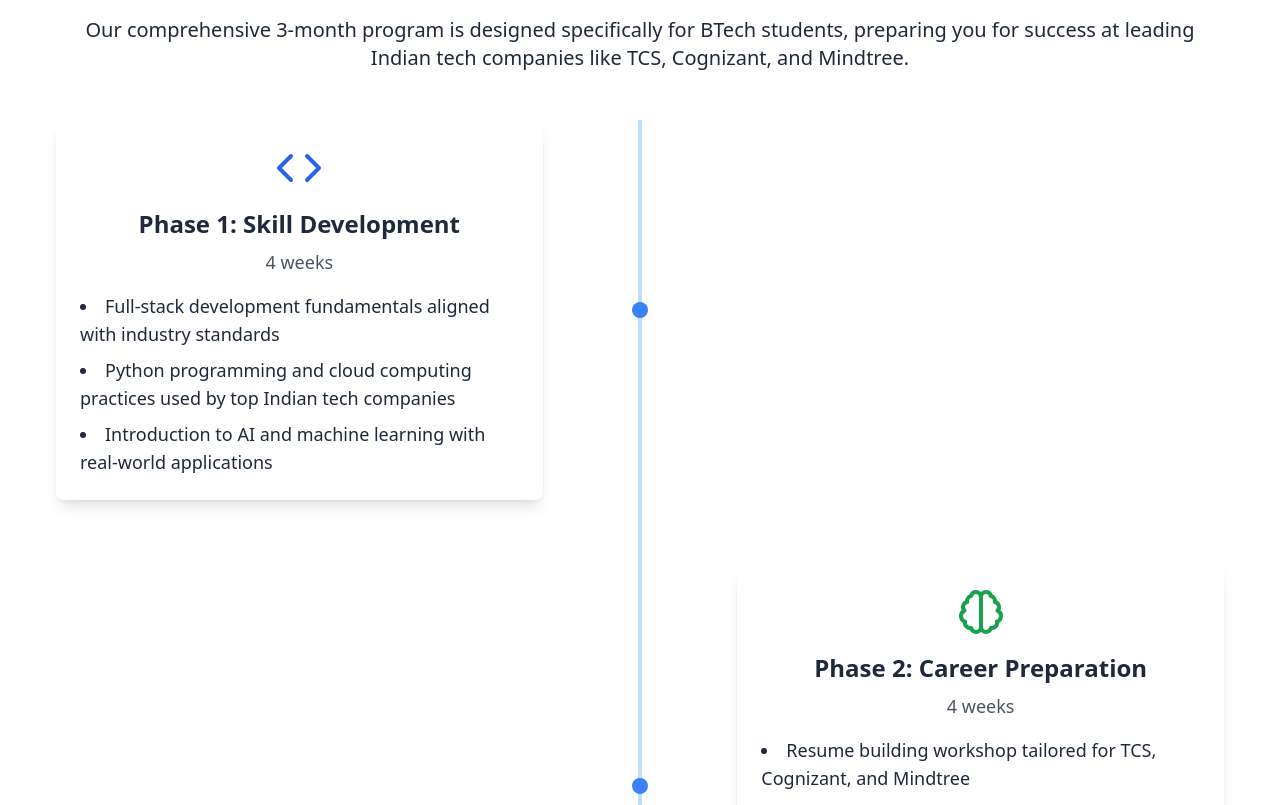
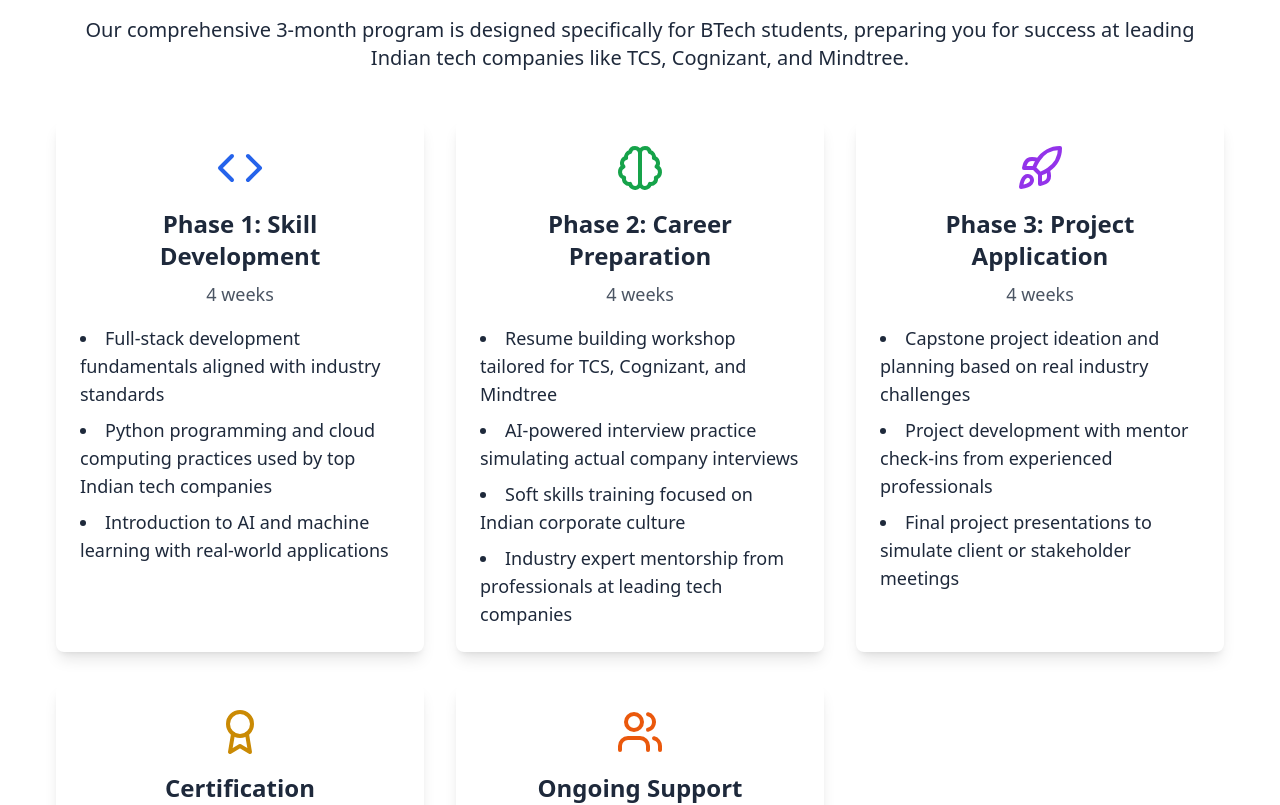
Before and after one commit to dheemutech/main, a Next.js app: page / in a window 1280 px wide. Shown: the part 1180-1985 px from the top of the page. Built offline with nearby package versions, Linux system fonts and the light colour scheme.

Commit message:
SOFTGEN MAGIC

```diff
--- a/src/components/ProgramStructure.jsx
+++ b/src/components/ProgramStructure.jsx
@@ -39,20 +39,16 @@
         <h2 className="text-4xl font-bold text-center mb-8">Program Structure</h2>
         <p className="text-center text-xl mb-12">Our comprehensive 3-month program is designed specifically for BTech students, preparing you for success at leading Indian tech companies like TCS, Cognizant, and Mindtree.</p>
 
-        <div className="relative">
-          {/* Timeline */}
-          <div className="absolute left-1/2 transform -translate-x-1/2 w-1 bg-blue-200 h-full"></div>
-
+        <div className="grid grid-cols-1 md:grid-cols-2 lg:grid-cols-3 gap-8">
           {phases.map((phase, index) => (
             <motion.div
               key={index}
-              className={`flex items-center mb-16 ${index % 2 === 0 ? 'justify-start' : 'justify-end'}`}
-              initial={{ opacity: 0, x: index % 2 === 0 ? -50 : 50 }}
-              whileInView={{ opacity: 1, x: 0 }}
+              className="bg-white p-6 rounded-lg shadow-lg"
+              initial={{ opacity: 0, y: 20 }}
+              whileInView={{ opacity: 1, y: 0 }}
               viewport={{ once: true }}
               transition={{ duration: 0.5, delay: index * 0.1 }}
             >
-              <div className={`bg-white p-6 rounded-lg shadow-lg w-full md:w-5/12 ${index % 2 === 0 ? 'mr-8' : 'ml-8'}`}>
               <div className="flex flex-col items-center mb-4">
                 {phase.icon}
                 <h3 className="text-2xl font-semibold mb-2 text-center">{phase.title}</h3>
@@ -63,8 +59,6 @@
                   <li key={itemIndex} className="text-lg">{item}</li>
                 ))}
               </ul>
-              </div>
-              <div className="absolute left-1/2 transform -translate-x-1/2 w-4 h-4 bg-blue-500 rounded-full"></div>
             </motion.div>
           ))}
         </div>
```
Lines whose indentation alone changed are shown as unchanged.
